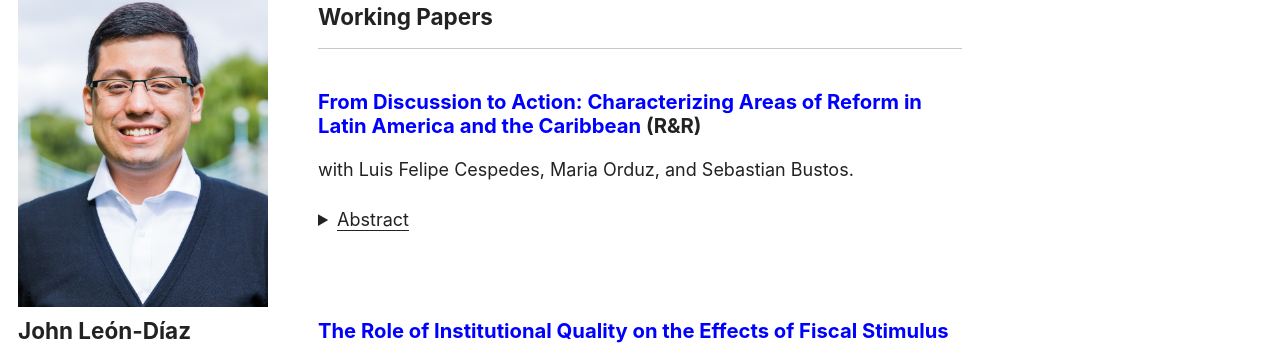
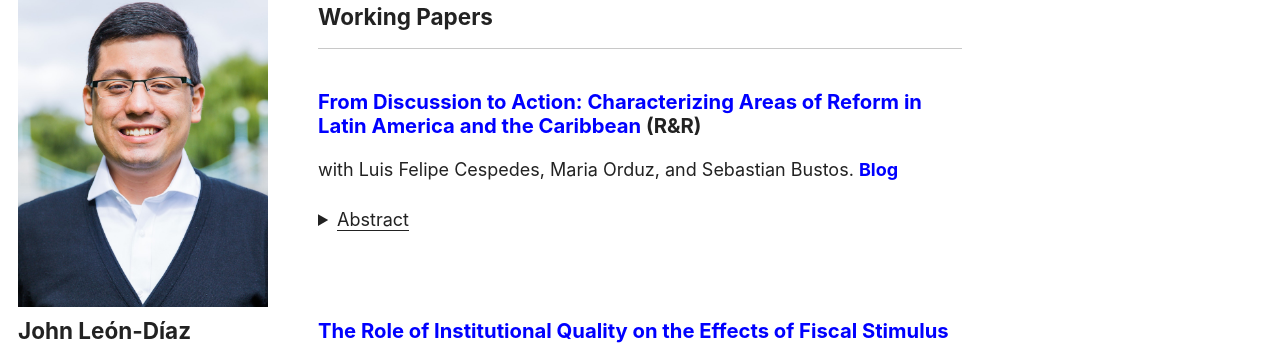
Before and after one commit to jleondia/jleondia.github.io, a Jekyll site: the page built from _pages/research.md, in a window 1280 px wide and 900 px high. Shown: the part 134-487 px from the top of the window. Built offline with Jekyll 4.4.1, drawn with Linux system fonts in a browser that asks for light colours; cached includes are drawn as plain includes.

Commit message:
Update research.md

```diff
--- a/_pages/research.md
+++ b/_pages/research.md
@@ -11,6 +11,7 @@ comments: false
 
 ### [From Discussion to Action: Characterizing Areas of Reform in Latin America and the Caribbean](https://publications.iadb.org/en/discussion-action-characterizing-areas-reform-latin-america-and-caribbean) (R&R)
 with Luis Felipe Cespedes, Maria Orduz, and Sebastian Bustos.
+[<b>Blog</b>](https://s2.bl-1.com/h/i/dwWPkB94/PcTFGyB?url=https://blogs.iadb.org/efectividad-desarrollo/en/structural-reforms-new-recipes-for-evolving-needs/)
 
 <details>
     <summary><u>Abstract</u></summary><p>
```
